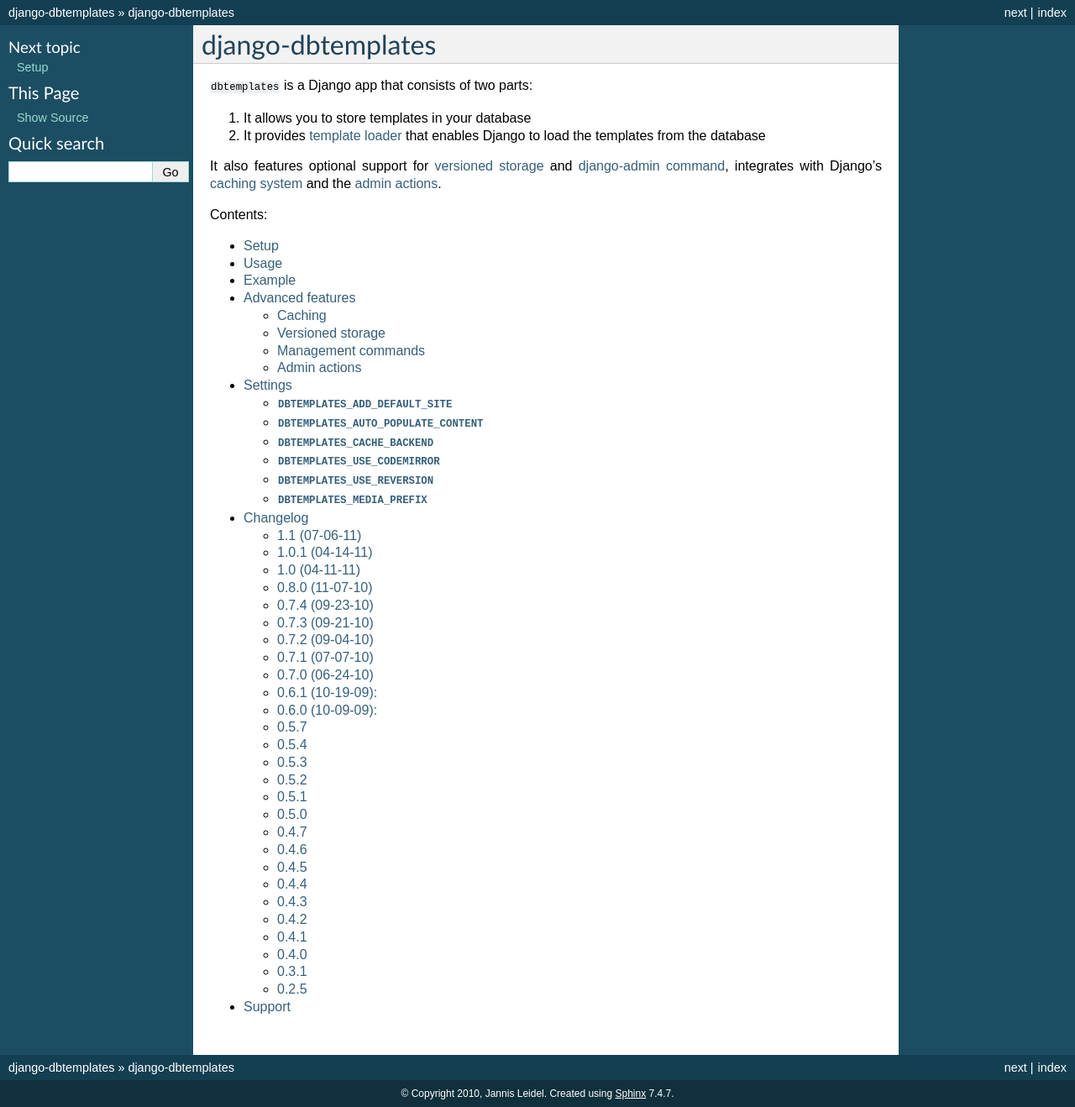
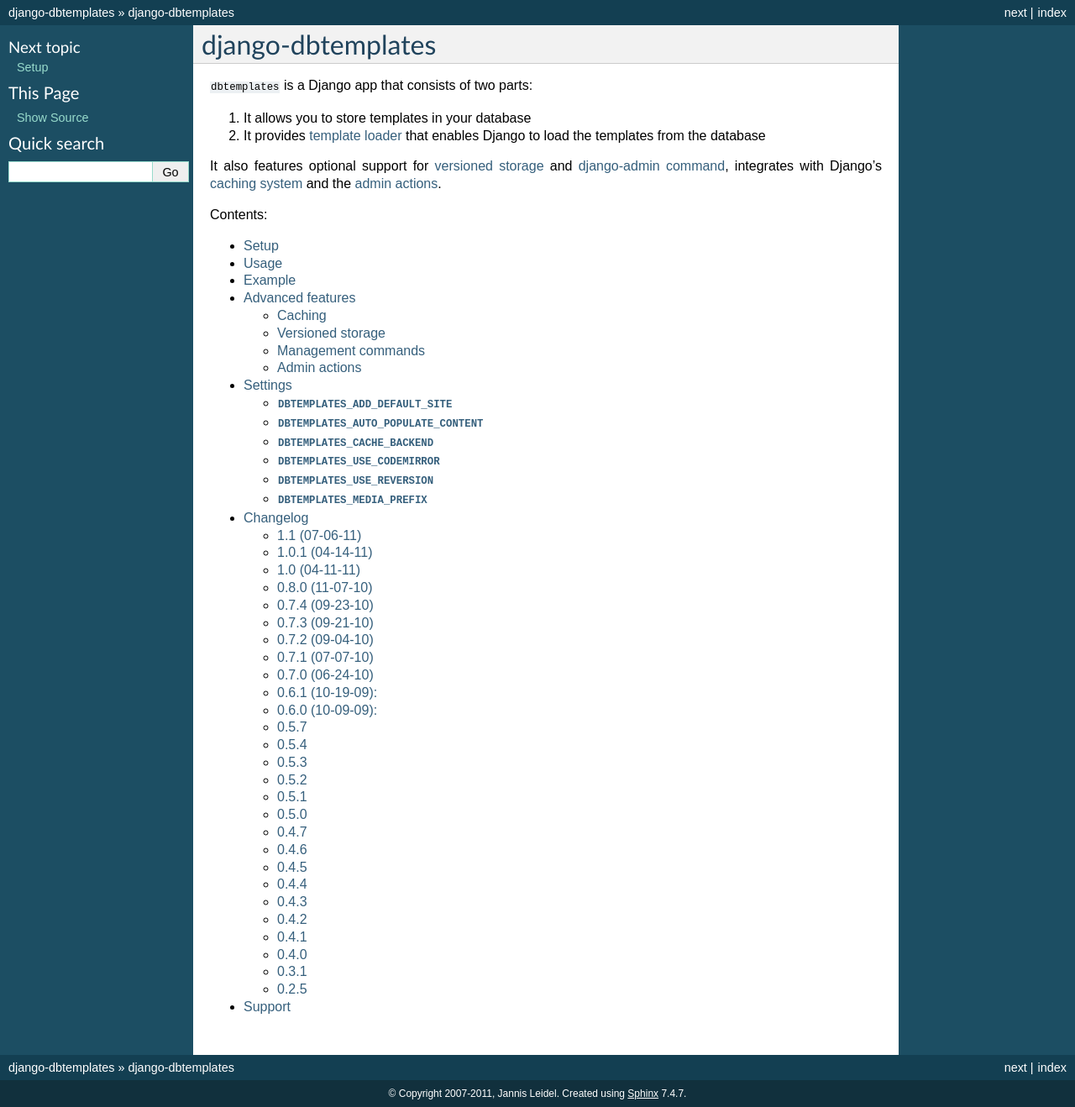
Before and after one commit to jazzband/django-dbtemplates, a Sphinx documentation site: the page built from docs/index.txt, in a window 1280 px wide. Shown: the whole page at 84% size. Built offline with Sphinx 7.4.7, drawn with Linux system fonts in a browser that asks for light colours.

Commit message:
Bumped version and copyright year.

```diff
--- a/dbtemplates/__init__.py
+++ b/dbtemplates/__init__.py
@@ -1,4 +1,4 @@
-VERSION = (1, 0, 1, "f", 0)  # following PEP 386
+VERSION = (1, 1, 0, "f", 0)  # following PEP 386
 DEV_N = None
 
 
--- a/docs/conf.py
+++ b/docs/conf.py
@@ -38,16 +38,16 @@
 
 # General information about the project.
 project = u'django-dbtemplates'
-copyright = u'2010, Jannis Leidel'
+copyright = u'2007-2011, Jannis Leidel'
 
 # The version info for the project you're documenting, acts as replacement for
 # |version| and |release|, also used in various other places throughout the
 # built documents.
 #
 # The short X.Y version.
-version = '1.0'
+version = '1.1'
 # The full version, including alpha/beta/rc tags.
-release = '1.0.1'
+release = '1.1'
 
 # The language for content autogenerated by Sphinx. Refer to documentation
 # for a list of supported languages.
```
Also changed, not shown: 1 other file.
